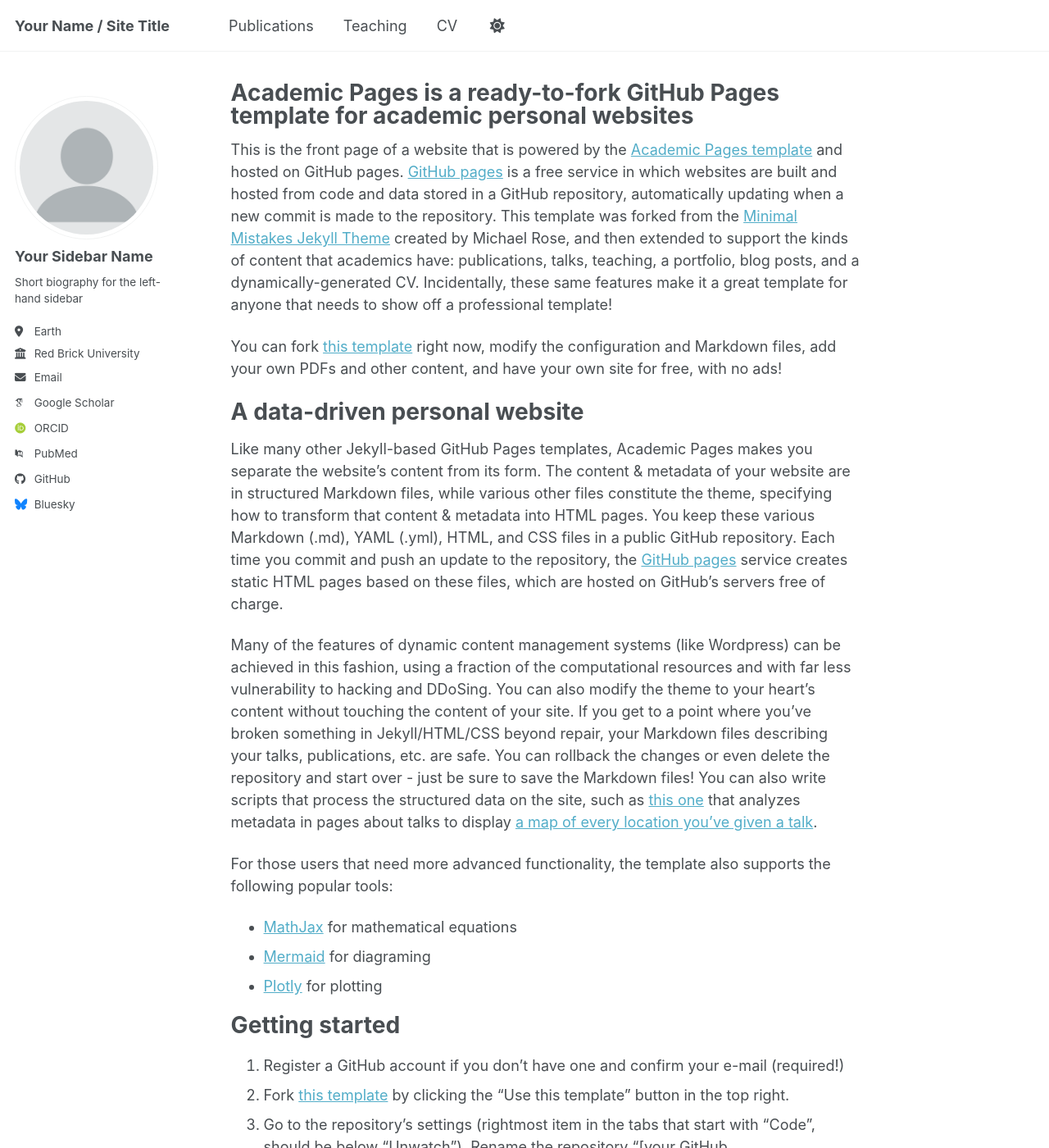
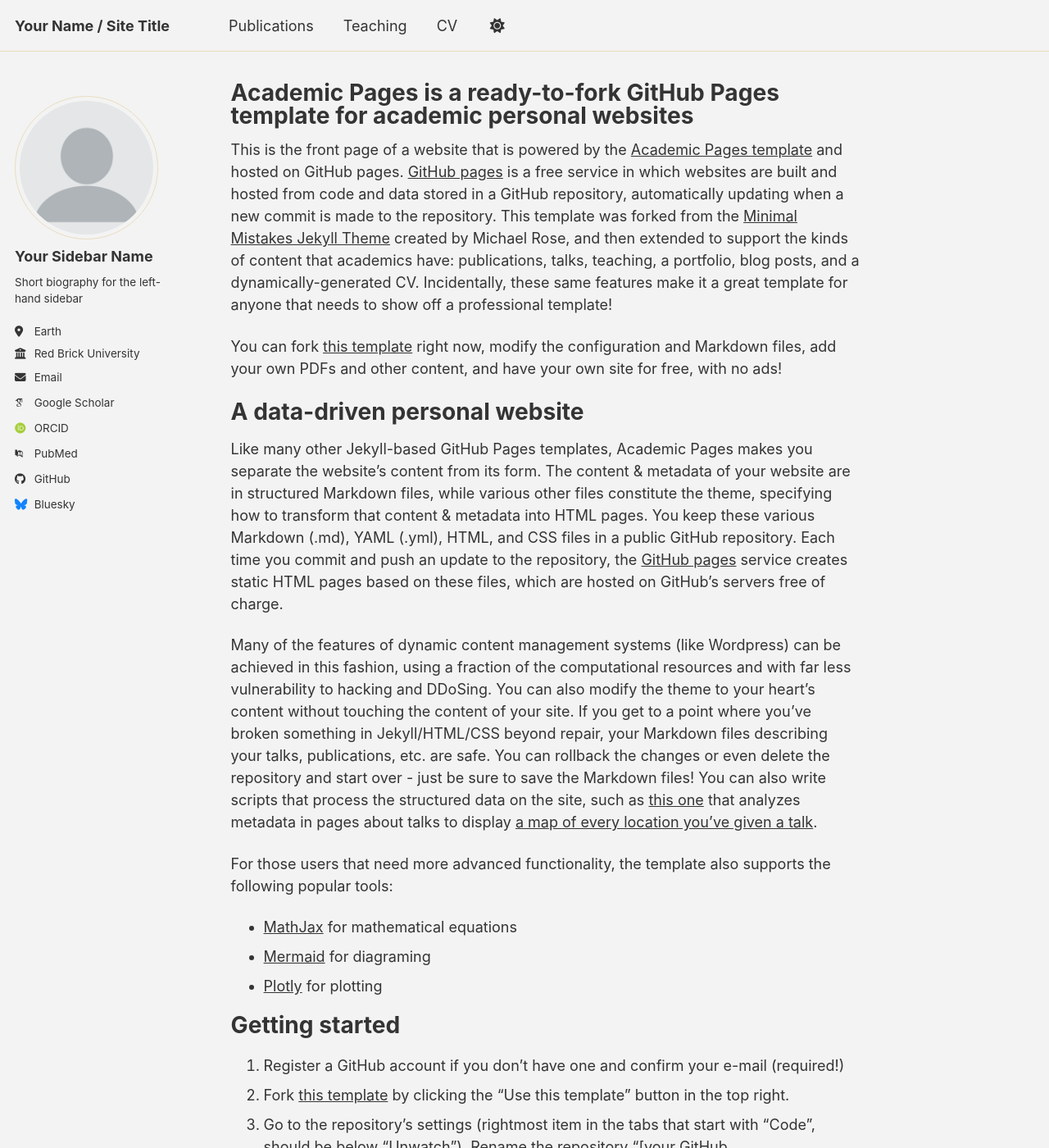
Before and after one commit to agueorguieva/agueorguieva.github.io, a Jekyll site: the page built from _pages/about.md, in a window 1280 px wide and 1400 px high. Shown: the whole window at 82% size. Built offline with Jekyll 4.4.1, drawn with Linux system fonts in a browser that asks for light colours; some web fonts are replaced; a script bundle is joined from its source files by our own code; library files that are not in the unit come from our copies.

Commit message:
Update _config.yml to dirt

```diff
--- a/_config.yml
+++ b/_config.yml
@@ -8,7 +8,7 @@
 
 # Basic Site Settings
 locale                   : "en-US"
-site_theme               : "default" # the available themes options are "default", "air", "sunrise", "mint", "dirt" and "contrast"
+site_theme               : "dirt" # the available themes options are "default", "air", "sunrise", "mint", "dirt" and "contrast"
 title                    : "Your Name / Site Title"
 title_separator          : "-"
 name                     : &name "Your Name"
```
